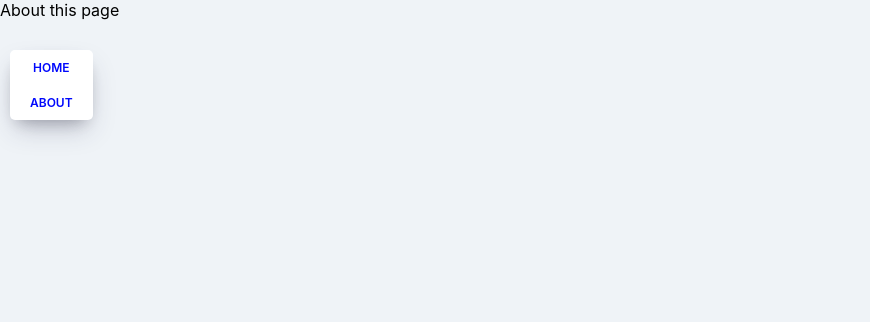
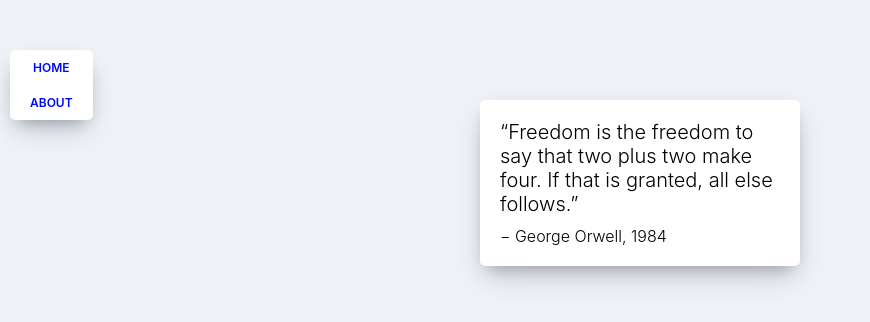
Before and after one commit to Nevaland/movie-app, a React (Create React App) app: page /#/about in a window 1280 px wide. Shown: the top 322 px of the page, without its empty margins (0-870 px from the left). Built offline with nearby package versions, Linux system fonts and the light colour scheme.

Commit message:
Add about page

```diff
--- /dev/null
+++ b/src/routes/About.css
@@ -0,0 +1,20 @@
+.about__container {
+  box-shadow: 0 13px 27px -5px rgba(50, 50, 93, 0.25),
+    0 8px 16px -8px rgba(0, 0, 0, 0.3), 0 -6px 16px -6px rgba(0, 0, 0, 0.025);
+  padding: 20px;
+  border-radius: 5px;
+  background-color: white;
+  margin: 0 auto;
+  margin-top: 100px;
+  max-width: 25%;
+  font-weight: 300;
+}
+
+.about__container span:first-child {
+  font-size: 20px;
+}
+
+.about__container span:last-child {
+  display: block;
+  margin-top: 10px;
+}
--- a/src/routes/About.js
+++ b/src/routes/About.js
@@ -1,7 +1,16 @@
 import React from "react";
+import "./About.css";
 
 function About() {
-  return <span>About this page</span>;
+  return (
+    <div className="about__container">
+      <span>
+        “Freedom is the freedom to say that two plus two make four. If that is
+        granted, all else follows.”
+      </span>
+      <span>− George Orwell, 1984</span>
+    </div>
+  );
 }
 
 export default About;
```
